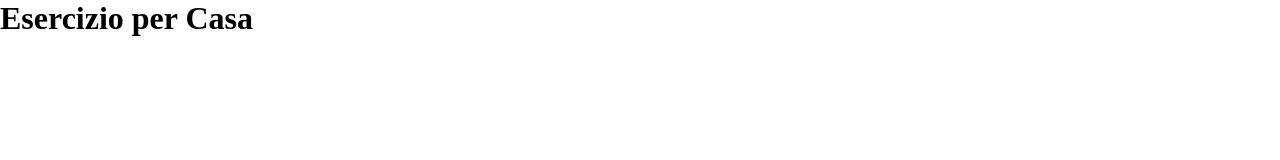
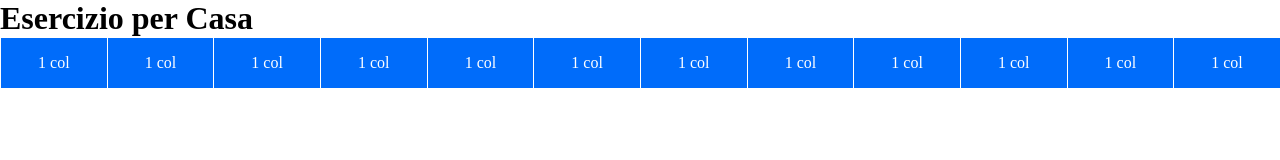
Before and after one commit to MarioSantoro/html-css-12bool, a plain HTML site: page index.html in a window 1280 px wide. Drawn offline with Linux system fonts and the light colour scheme.

Commit message:
create first row

```diff
--- a/index.html
+++ b/index.html
@@ -5,14 +5,27 @@
     <meta http-equiv="X-UA-Compatible" content="IE=edge">
     <meta name="viewport" content="width=device-width, initial-scale=1.0">
 
-    <link rel="stylesheet" href="/style.css/12-bool-style.css">
+    <link rel="stylesheet" href="style.css/12-bool-style.css">
 
-    <link rel="stylesheet" href="/style.css/main-style.css">
+    <link rel="stylesheet" href="style.css/main-style.css">
 
     <title>12-flex-bool</title>
 </head>
 <body>
     <h1>Esercizio per Casa</h1>
-
+    <div class="row txt-center txt-white">
+        <div class="col-1">1 col</div>
+        <div class="col-1">1 col</div>
+        <div class="col-1">1 col</div>
+        <div class="col-1">1 col</div>
+        <div class="col-1">1 col</div>
+        <div class="col-1">1 col</div>
+        <div class="col-1">1 col</div>
+        <div class="col-1">1 col</div>
+        <div class="col-1">1 col</div>
+        <div class="col-1">1 col</div>
+        <div class="col-1">1 col</div>
+        <div class="col-1">1 col</div>
+    </div>
 </body>
 </html>
--- a/style.css/12-bool-style.css
+++ b/style.css/12-bool-style.css
@@ -1,3 +1,15 @@
+.txt-center{
+    text-align: center;
+}
+
+.txt-white{
+    color: white;
+}
+
+[class*="col-"]{
+    padding: 1rem;
+}
+
 .row{
     display: flex;
     flex-direction: row;
--- a/style.css/main-style.css
+++ b/style.css/main-style.css
@@ -3,3 +3,9 @@
     padding: 0;
     box-sizing: border-box;
 }
+
+div.row div{
+    background-color: #006cfa;
+    border-top: 1px solid white;
+    border-left: 1px solid white;
+}
```
